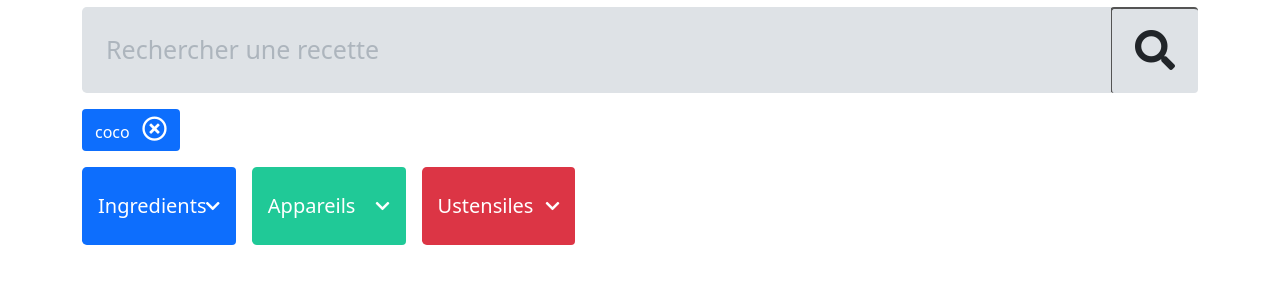
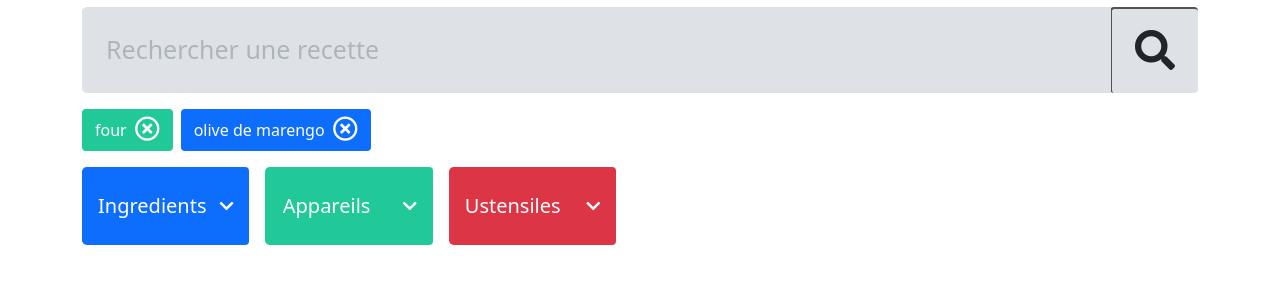
Before and after one commit to Peanuts-83/ThomasRanque_7_11022022, a website: page index.html in a window 1280 px wide. Shown: the part 211-494 px from the top of the page. Drawn offline with Linux system fonts and the light colour scheme.

Commit message:
header UI ok

```diff
--- a/index.html
+++ b/index.html
@@ -10,6 +10,9 @@
     <link href="https://fonts.googleapis.com/css?family=DM+Sans&display=swap" rel="stylesheet">
     <link rel="stylesheet" href="https://pro.fontawesome.com/releases/v5.10.0/css/all.css"
         integrity="sha384-AYmEC3Yw5cVb3ZcuHtOA93w35dYTsvhLPVnYs9eStHfGJvOvKxVfELGroGkvsg+p" crossorigin="anonymous" />
+
+    <!-- Favicon -->
+    <link rel="icon" href="favicon.ico" type="image/x-icon">
 
     <!-- Styles -->
     <link rel="stylesheet" href="./styles/normalize.css">
@@ -41,19 +44,14 @@
                     </form>
 
                     <!-- TAGS -->
-                    <div class="tags">
-                        <button class="btn rounded d-inline text-white bg-primary" id="tag#1">
-                            coco
-                            <span><i class="far fa-times-circle ms-2"></i></span>
-                        </button>
+                    <div class="row mx-0 gap-2 d-flex flex-nowrap tags">
                     </div>
-
                 </div>
 
 
 
                 <!-- SUB SEARCH -->
-                <div class="row my-3 gx-3 form-inline align-items-start d-flex flex-nowrap subSearch">
+                <div class="row mx-0 my-3 gap-3 form-inline align-items-start d-flex flex-nowrap subSearch">
 
                     <!-- BTN1 INACTIVE
                     <div class="col-1 input-group ingredients inactive">
@@ -81,8 +79,6 @@
                         </div>
                     </div>-->
 
-
-
                 </div>
             </div>
         </header>
--- a/scripts/factory.js
+++ b/scripts/factory.js
@@ -16,14 +16,16 @@ class Tag {
             case 'ustensiles':
                 return 'danger';
             default:
-        console.log('ERROR with TAG type constructor!');
+                console.log('ERROR with TAG type constructor! Define new search type or check type...');
         }
     }
     make() {
         const tag = document.createElement('button');
-    tag.classList = `btn rounded d-inline text-white bg-${this.color}`;
+        tag.classList = `btn w-auto rounded d-flex align-items-center text-white bg-${this.color}`;
         tag.id = `id#${this.idNum}`;
         tag.innerHTML = `${this.txt} <span><i class="far fa-times-circle ms-2"></i></span>`;
+        tag.addEventListener('click', closeTag);
+        console.log(tag)
         return tag;
     }
 }
@@ -44,14 +46,15 @@ class BtnSubSearch {
             case 'ustensiles':
                 return 'danger';
             default:
-        console.log('ERROR with BTN type constructor!');
+                console.log('ERROR with BTN type constructor! Define new search type or check type...');
         }
     }
     makeInactive() {
         const container = document.createElement('div');
         const btn1 = document.createElement('button');
         const btn2 = document.createElement('button');
-    container.classList = `col-1 input-group ${this.type} inactive`;
+        container.classList = `col-1 px-0 input-group ${this.type}`;
+        container.id = 'inactive';
         btn1.classList = `form-control form-control-lg py-4 rounded-left border-0 text-white bg-${this.color}`;
         btn1.innerText = this.type[0].toUpperCase() + this.type.substr(1);
         btn2.classList = `input-group-text px-3 rounded-right border-0 text-white bg-${this.color}`;
@@ -66,13 +69,13 @@ class BtnSubSearch {
         const input = document.createElement('input');
         const btn = document.createElement('button');
         const divR = document.createElement('div');
-    container.className = `row rounded bg-danger ${this.type} active`;
+        container.className = `row rounded bg-${this.color} ${this.type}`;
+        container.id = 'active';
         divQ.classList = `col input-group`;
         input.classList = `form-control form-control-lg py-4 rounded-left border-0 text-white bg-${this.color}`;
         input.type = 'text';
         input.name = this.type;
-    console.log(this.type)
-    input.placeholder = `Rechercher un ${this.type.substr(0, this.type.length-2)}`;
+        input.placeholder = `Rechercher un ${this.type.substr(0, this.type.length - 1)}`;
         btn.classList = `input-group-text px-3 rounded-right border-0 text-white bg-${this.color}`;
         btn.innerHTML = '<i class="fas fa-chevron-up"></i>';
         divQ.appendChild(input);
@@ -83,6 +86,6 @@ class BtnSubSearch {
         return container;
     }
     make() {
-    return this.makeInactive();
+        return [this.makeInactive(), this.makeActive()];
     }
 }
--- a/scripts/index.js
+++ b/scripts/index.js
@@ -1,22 +1,62 @@
-// DOM ELEMENTS
-const search = document.querySelector('.mainSearch form');
-const submit = search.querySelector('button');
+// DOM ELEMENT REQUIRED FOR INIT
+const subSearch = document.querySelector('.subSearch');
 const tags = document.querySelector('.tags');
-const subSearch = document.querySelector('.subSearch');
-const ingredients = document.querySelectorAll('.ingredients');
-const appareils = document.querySelectorAll('.appareils');
-const ustensiles = document.querySelectorAll('.ustensiles');
-// TODO: ADD RESPONSE CARDS
+
 
 // INIT BUILD HEADER
 function init() {
-  const subSearchValues = ['ingredients', 'appareils', 'ustensiles'];
-  for (let type of subSearchValues) {
-    const subBtn = new BtnSubSearch(type);
-    console.log(subBtn)
-    // subBtn.forEach(btn => subSearch.append(btn));
-    subSearch.appendChild(subBtn.make())
-  }
+    const subSearchValues = ['ingredients', 'appareils', 'ustensiles'];
+    for (let type of subSearchValues) {
+        const subBtn = new BtnSubSearch(type);
+        subBtn.make().forEach(btn => subSearch.append(btn));
+    }
+    // FAKE TAG
+    const tag = new Tag('appareils', 'four').make();
+    tags.appendChild(tag);
+    const tag2 = new Tag('ingredients', 'olive de marengo').make();
+    tags.appendChild(tag2);
 }
 
 init();
+
+
+// DOM ELEMENTS initiated after DOM BUILD
+const search = document.querySelector('.mainSearch form');
+const submit = search.querySelector('button');
+const ingredients = subSearch.querySelectorAll('.ingredients');
+const appareils = subSearch.querySelectorAll('.appareils');
+const ustensiles = subSearch.querySelectorAll('.ustensiles');
+const active = subSearch.querySelectorAll('#active');
+const inactive = subSearch.querySelectorAll('#inactive');
+// TODO: ADD RESPONSE CARDS
+
+
+//////////
+// TAGS //
+function closeTag(e) {
+    console.log(e);
+
+}
+
+
+///////////////
+// BTNS SWAP //
+inactive.forEach(btn => btn.addEventListener('click', swapSubSearch));
+active.forEach(btn => btn.querySelector('button').addEventListener('click', swapSubSearch));
+
+function swapSubSearch(e) {
+    // ALL BTNS INACTIVE
+    [...active].forEach(elt => elt.style.display = 'none');
+    [...inactive].forEach(elt => elt.style.display = 'flex');
+    // ONE BTN ACTIVE
+    const [container] = [...active].filter(elt => elt.contains(e.target)).length > 0
+        ? [...active].filter(elt => elt.contains(e.target))
+        : [...inactive].filter(elt => elt.contains(e.target));
+    console.log(container)
+    const isActive = container.id;
+    const type = container.classList[container.classList.length - 1];
+    const [siblingContainer] = [...subSearch.querySelectorAll(`.${type}`)].filter(elt => elt.id != isActive);
+
+    container.style.display = 'flex' ? 'none' : 'flex';
+    siblingContainer.style.display = container.style.display == 'flex' ? 'none' : 'flex';
+}
--- a/scss/style.scss
+++ b/scss/style.scss
@@ -3,6 +3,10 @@
 
 body {
     margin: 3rem;
+}
+
+button:focus, input:focus {
+    box-shadow: none !important;
 }
 
 header {
@@ -26,6 +30,8 @@ header {
         }
 
         .tags {
+            width: auto;
+
             .far {
                 font-size: 25px;
             }
@@ -48,13 +54,14 @@ header {
             }
         }
 
-        .inactive {
+        #inactive {
             display: flex;
         }
 
-        .active {
+        #active {
             display: none;
             width: auto;
+            margin-inline: 10px;
             input {
                 margin-inline-start: -20px;
             }
@@ -66,11 +73,6 @@ header {
                 line-height: 2;
                 margin-bottom: 10px;
             }
-        }
-
-        button:focus {
-            // outline: none;
-            box-shadow: none;
         }
     }
 }
```
Also changed, not shown: favicon.ico (added), styles/style.css, 1 other file. Lines whose indentation alone changed are shown as unchanged.
